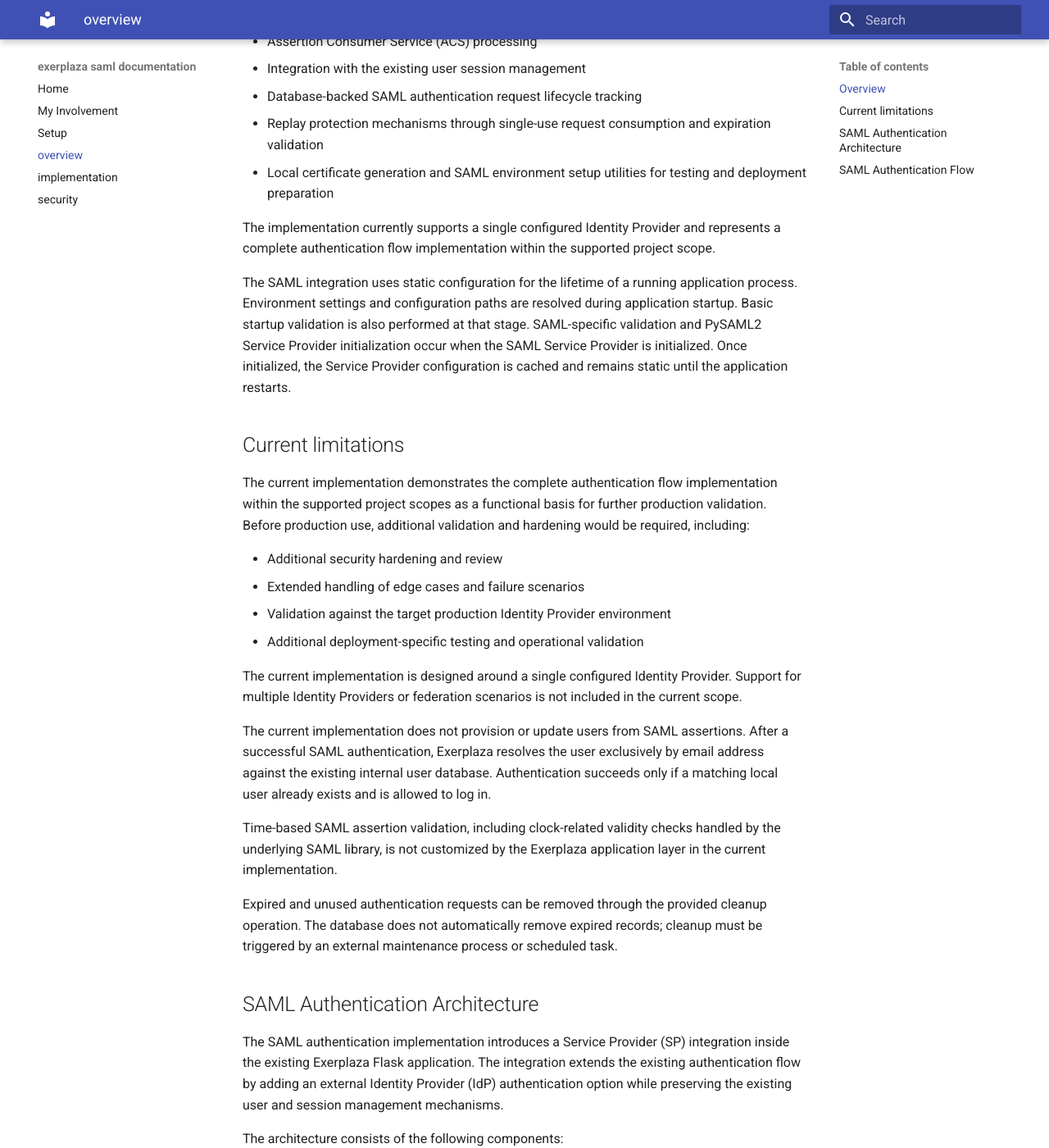
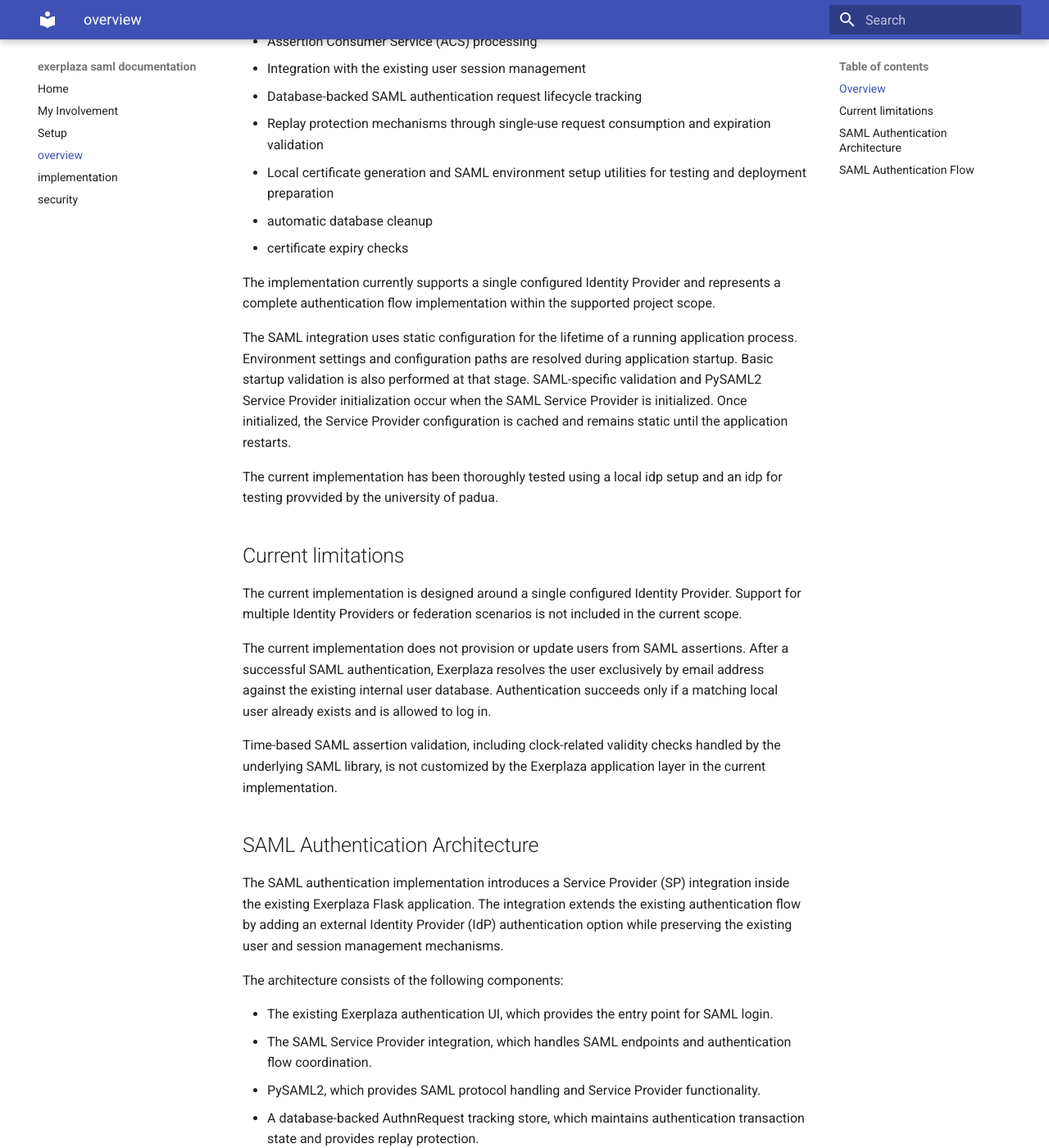
Before and after one commit to acquanaturaleminerale/acquanaturaleminerale.github.io, an MkDocs documentation site: the page built from docs/doc-overview.md, in a window 1280 px wide and 1400 px high, scrolled down 521 px. Shown: the whole window at 82% size. Built offline with MkDocs 1.6.1 and Material for MkDocs 9.7.7, drawn with Linux system fonts in a browser that asks for light colours.

Commit message:
Update doc-overview.md

```diff
--- a/docs/doc-overview.md
+++ b/docs/doc-overview.md
@@ -16,27 +16,22 @@
 - Database-backed SAML authentication request lifecycle tracking
 - Replay protection mechanisms through single-use request consumption and expiration validation
 - Local certificate generation and SAML environment setup utilities for testing and deployment preparation
+- automatic database cleanup
+- certificate expiry checks
 
 The implementation currently supports a single configured Identity Provider and represents a complete authentication flow implementation within the supported project scope.
 
 The SAML integration uses static configuration for the lifetime of a running application process. Environment settings and configuration paths are resolved during application startup. Basic startup validation is also performed at that stage. SAML-specific validation and PySAML2 Service Provider initialization occur when the SAML Service Provider is initialized. Once initialized, the Service Provider configuration is cached and remains static until the application restarts.
 
+The current implementation has been thoroughly tested using a local idp setup and an idp for testing provvided by the university of padua.
+
 ## Current limitations
-
-The current implementation demonstrates the complete authentication flow implementation within the supported project scopes as a functional basis for further production validation. Before production use, additional validation and hardening would be required, including:
-
-- Additional security hardening and review
-- Extended handling of edge cases and failure scenarios
-- Validation against the target production Identity Provider environment
-- Additional deployment-specific testing and operational validation
 
 The current implementation is designed around a single configured Identity Provider. Support for multiple Identity Providers or federation scenarios is not included in the current scope.
 
 The current implementation does not provision or update users from SAML assertions. After a successful SAML authentication, Exerplaza resolves the user exclusively by email address against the existing internal user database. Authentication succeeds only if a matching local user already exists and is allowed to log in.
 
 Time-based SAML assertion validation, including clock-related validity checks handled by the underlying SAML library, is not customized by the Exerplaza application layer in the current implementation.
-
-Expired and unused authentication requests can be removed through the provided cleanup operation. The database does not automatically remove expired records; cleanup must be triggered by an external maintenance process or scheduled task.
 
 ## SAML Authentication Architecture
 
```
